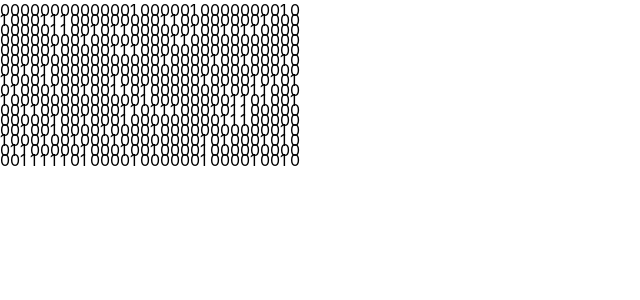
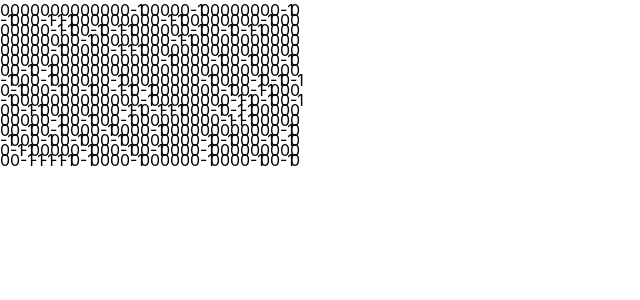
Before and after one commit to elloot/swept, a Next.js app: page / in a window 1280 px wide. Shown: the top 300 px of the page, without its empty margins (0-640 px from the left). Built offline with nearby package versions, Linux system fonts and the light colour scheme.

Commit message:
♻️ change mines to be represented by -1

```diff
--- a/pages/index.tsx
+++ b/pages/index.tsx
@@ -23,7 +23,7 @@ export default function Home() {
 
     for (let i = 0; i < 99; i++) {
       const tileIndex = indices[Math.floor(Math.random() * indices.length)];
-      tempBoard[tileIndex] = 1;
+      tempBoard[tileIndex] = -1;
       indices.splice(indices.indexOf(tileIndex), 1);
     }
 
```
